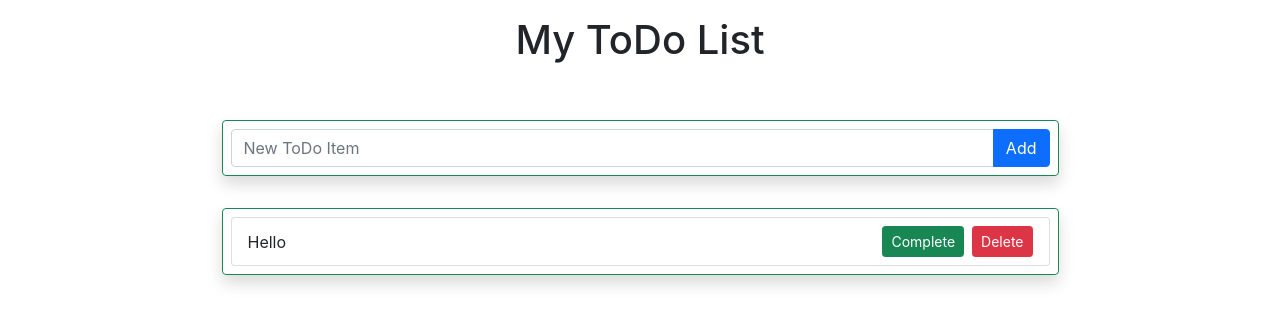
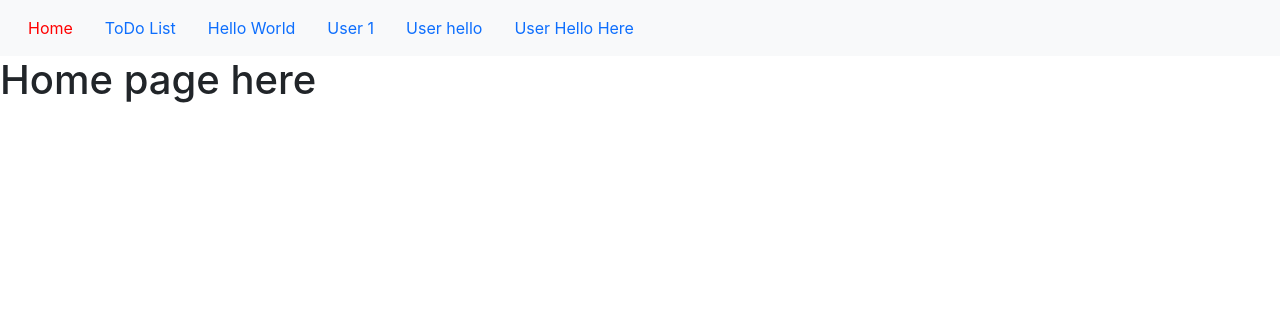
Before and after one commit to tel-ran-de/FE-17-e, a React (Create React App) app: page / in a window 1280 px wide. Shown: the top 324 px of the page. Built offline with nearby package versions, Linux system fonts and the light colour scheme.

Commit message:
end of lesson

```diff
--- a/package.json
+++ b/package.json
@@ -9,6 +9,7 @@
     "bootstrap": "^5.0.1",
     "react": "^17.0.2",
     "react-dom": "^17.0.2",
+    "react-router-dom": "^5.2.0",
     "react-scripts": "4.0.3",
     "web-vitals": "^1.0.1"
   },
--- a/public/index.html
+++ b/public/index.html
@@ -8,7 +8,7 @@
       name="description"
       content="Web site created using create-react-app"
     />
-    <title>React App</title>
+    <title>React TodoApp</title>
   </head>
   <body>
     <div id="root"></div>
--- /dev/null
+++ b/src/components/App.js
@@ -0,0 +1,48 @@
+import React from 'react'
+import TodoApp from "./TodoApp"
+import { BrowserRouter as Router, NavLink, Switch, Route } from 'react-router-dom'
+
+const App = () => {
+
+    return (
+        <Router>
+            <nav className="navbar navbar-expand-lg navbar-light bg-light">
+                <div className="container-fluid">
+                    <ul className="navbar-nav">
+                        <li className="nav-item">
+                            <NavLink exact={true} to="/">Home</NavLink>
+                        </li>
+                        <li className="nav-item">
+                            <NavLink to="/todo-list">ToDo List</NavLink>
+                        </li>
+                        <li className="nav-item">
+                            <NavLink to="/hello">Hello World</NavLink>
+                        </li>
+                        <li className="nav-item">
+                            <NavLink to="/user">User 1</NavLink>
+                        </li>
+                        <li className="nav-item">
+                            <NavLink exact={true} to="/user/hello">User hello</NavLink>
+                        </li>
+                        <li className="nav-item">
+                            <NavLink to="/user/hello/here">User Hello Here</NavLink>
+                        </li>
+                    </ul>
+                </div>
+            </nav>
+            <Switch>
+                <Route exact={true} path="/">
+                    <h1>Home page here</h1>
+                </Route>
+                <Route path="/todo-list">
+                    <TodoApp />
+                </Route>
+                <Route path="/hello">
+                    <h1>Hello World!</h1>
+                </Route>
+            </Switch>
+        </Router>
+    )
+}
+
+export default App
--- /dev/null
+++ b/src/components/Button.jsx
@@ -0,0 +1,23 @@
+import React, { Component } from "react";
+import { TodoContext } from "./TodoApp";
+
+export class Button extends Component {
+  render() {
+    return (
+      <TodoContext.Consumer>
+        {({onComplete}) => {
+          return (
+            <button
+              className="btn btn-sm btn-success mx-2"
+              onClick={() => {
+                onComplete(this.props.id);
+              }}
+            >
+              Complete
+            </button>
+          );
+        }}
+      </TodoContext.Consumer>
+    );
+  }
+}
--- a/src/App.js
+++ b/src/components/TodoApp.js
@@ -1,9 +1,11 @@
-import React, { Fragment, Component } from "react";
+import React, { Fragment, Component, createContext } from "react";
 
-import Form from "./components/Form";
-import TodoList from './components/TodoList.jsx'
+import Form from "./Form";
+import TodoList from './TodoList.jsx'
 
-class App extends Component {
+export const TodoContext = createContext(null)
+
+class TodoApp extends Component {
 
   constructor(props) {
     super(props)
@@ -45,15 +47,18 @@ class App extends Component {
           <Form onAdd={this.addNewToDo} />
         </section>
         <section id="list">
-          <TodoList
+          <TodoContext.Provider value={{
+            onComplete: this.changeCompleteProp,
+            onDelete: this.deleteItem
+          }}>
+            <TodoList
             todos={this.state.todos}
-            onComplete={this.changeCompleteProp}
-            onDelete={this.deleteItem}
           />
+          </TodoContext.Provider>
         </section>
       </Fragment>
     );
   }
 }
 
-export default App;
+export default TodoApp;
--- a/src/components/TodoItem.jsx
+++ b/src/components/TodoItem.jsx
@@ -1,18 +1,20 @@
-import React from 'react'
+import React, {useContext} from 'react'
+import { TodoContext } from './TodoApp'
 
-const TodoItem = ({todo, onCompleteItem, onDeleteItem}) => {
+import { Button } from './Button'
+
+const TodoItem = ({todo}) => {
+
+    const {onDelete} = useContext(TodoContext)
 
     return (
         <li className="list-group-item d-flex justify-content-between align-items-center">
             <div className={ todo.completed ? 'text-danger text-decoration-line-through' : '' }>{todo.title}</div>
             <div>
-                <button
-                    className="btn btn-sm btn-success mx-2"
-                    onClick={ () => { onCompleteItem(todo.id) } }
-                >Complete</button>
+                <Button id={todo.id} />
                 <button
                     className="btn btn-sm btn-danger"
-                    onClick={ ()=> { onDeleteItem(todo.id) } }
+                    onClick={ ()=> { onDelete(todo.id) } }
                 >Delete</button>
             </div>
         </li>
--- a/src/components/TodoList.jsx
+++ b/src/components/TodoList.jsx
@@ -2,7 +2,7 @@ import React from 'react'
 
 import TodoItem from './TodoItem'
 
-const TodoList = ({todos, onComplete, onDelete}) => {
+const TodoList = ({todos}) => {
 
 
     return (
@@ -12,8 +12,6 @@ const TodoList = ({todos, onComplete, onDelete}) => {
                     { todos.map( t =>   <TodoItem
                                             key={t.id}
                                             todo={t}
-                                            onCompleteItem={onComplete}
-                                            onDeleteItem={onDelete}
                                         /> ) }
                 </ul>
             </div>
--- a/src/index.css
+++ b/src/index.css
@@ -11,3 +11,16 @@ code {
   font-family: source-code-pro, Menlo, Monaco, Consolas, 'Courier New',
     monospace;
 }
+
+
+.nav-item a {
+  display: block;
+  padding: .5rem 1rem;
+  color: #0d6efd;
+  text-decoration: none;
+  transition: color .15s ease-in-out,background-color .15s ease-in-out,border-color .15s ease-in-out;
+}
+
+.nav-item a.active {
+  color: red;
+}
--- a/src/index.js
+++ b/src/index.js
@@ -2,7 +2,7 @@ import React from 'react';
 import ReactDOM from 'react-dom';
 import 'bootstrap/dist/css/bootstrap.min.css'
 import './index.css';
-import App from './App';
+import App from './components/App';
 
 ReactDOM.render(
     <App />,
```
Also changed, not shown: 1 other file (tests, documents, lock files or other folders).
